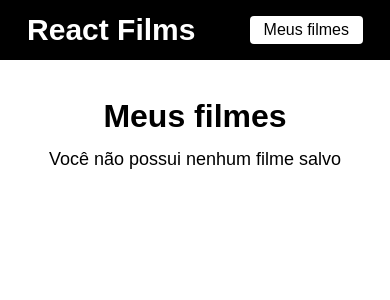
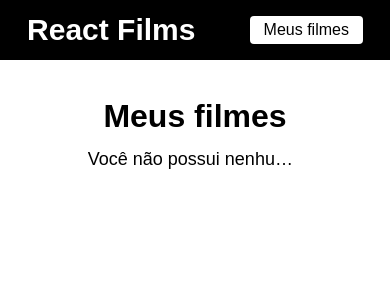
Before and after one commit to israelsilva282/react-films, a React (Create React App) app: page /favoritos in a window 390 px wide. Shown: the top 300 px of the page. Built offline with nearby package versions, Linux system fonts and the light colour scheme.

Commit message:
melhoria na responsividade da pagina favoritos

```diff
--- a/src/Favoritos/favoritos.css
+++ b/src/Favoritos/favoritos.css
@@ -12,10 +12,15 @@
 
 .meus-filmes span {
   font-size: 18px;
+  overflow: hidden;
+  text-overflow: ellipsis;
+  white-space: nowrap;
+  max-width: 55%;
 }
 
 .meus-filmes ul {
   width: 720px;
+  max-width: 90%;
 }
 
 .meus-filmes ul li {
```
